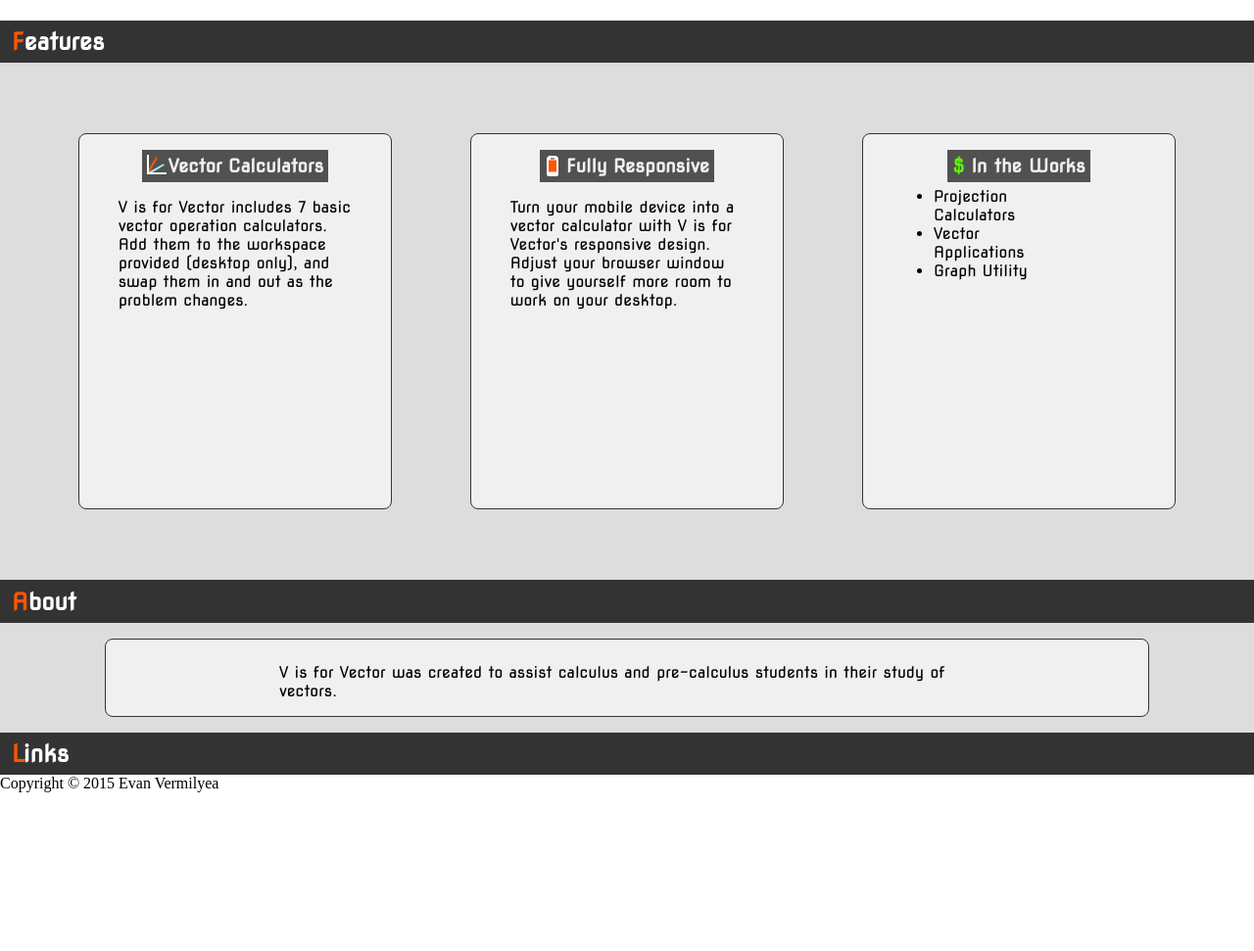
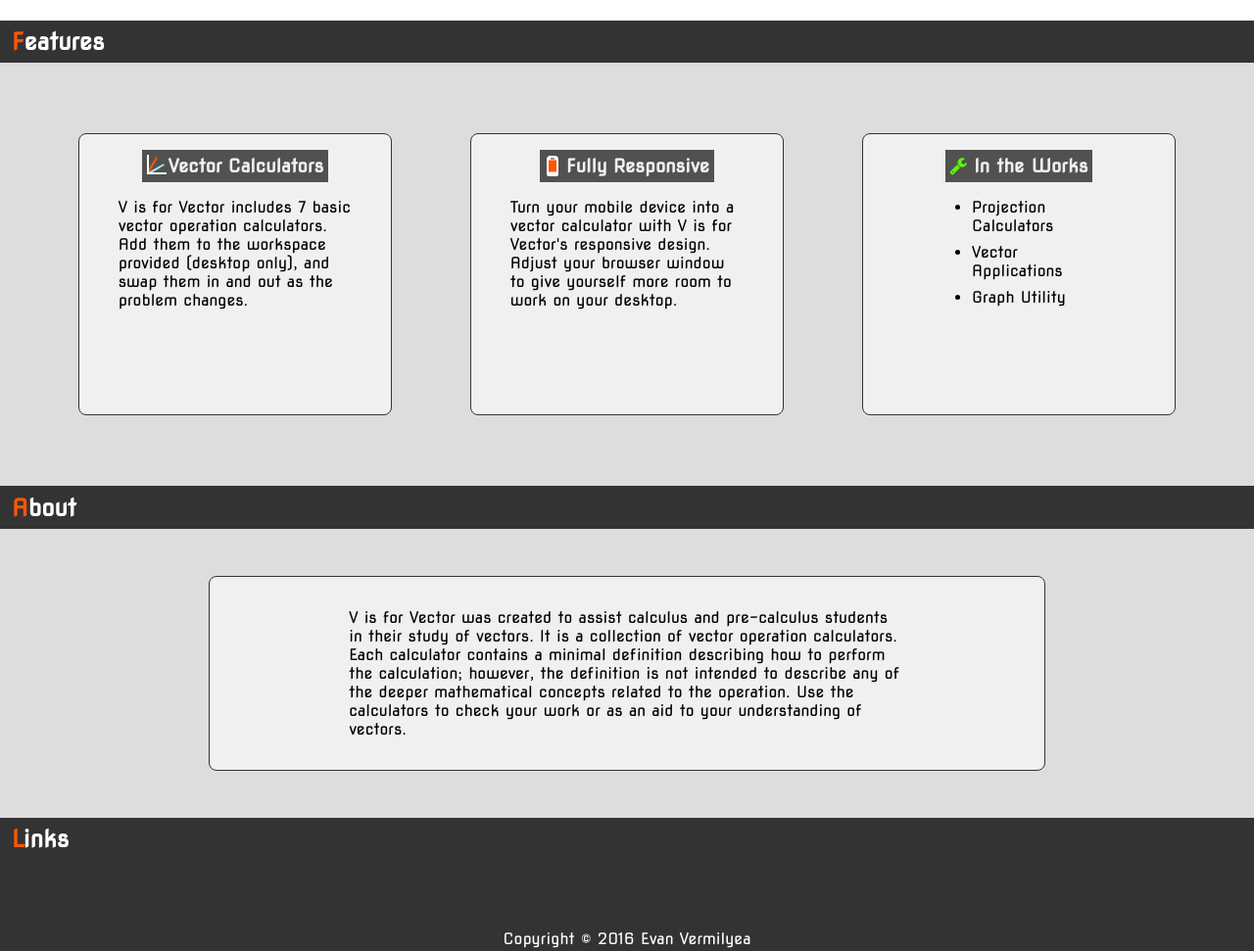
Before and after one commit to evrm1ya/vectorcalcs, a plain HTML site: page index.html in a window 1280 px wide. Shown: the part 1534-2505 px from the top of the page at 98% size. Before the commit the page ends 2343 px from the top, so only its background shows below. Drawn offline with nearby package versions, Linux system fonts and the light colour scheme; a web font is replaced by a local one.

Commit message:
add footer; fix a few styles

```diff
--- a/index.html
+++ b/index.html
@@ -6,6 +6,7 @@
   <meta name="viewport" content="width=device-width, initial-scale=1.0">
   <link href="styles.css" rel="stylesheet" type="text/css">
   <link href='http://fonts.googleapis.com/css?family=Audiowide|Coda|Nova+Square' rel='stylesheet' type='text/css'>
+  <link rel="stylesheet" href="https://maxcdn.bootstrapcdn.com/font-awesome/4.5.0/css/font-awesome.min.css">
   <script src='//code.jquery.com/jquery-1.12.0.min.js'></script>
   <script src='https://ajax.googleapis.com/ajax/libs/jqueryui/1.11.4/jquery-ui.min.js'></script>
 </head>
@@ -315,8 +316,10 @@
           <strong>&#9002;</strong><br/>
         <button id="twoD-vSub-calc-btn" class="m-calc-btn-orange" type="button">Calculate</button>
         <button id="twoD-vSub-rst-btn" class="m-rst-btn-blue" type="button">Reset</button><br/>
-        <span class="in-ltr-orange">a</span> - <span class="in-ltr-blue">b</span> = <strong>&#9001;</strong>
-        <input id="twoD-vSub-solOne-out" type="text"/> , <input id="twoD-vSub-solTwo-out" type="text"></input>
+        <span class="in-ltr-orange">a</span> - <span class="in-ltr-blue">b</span> =
+        <strong>&#9001;</strong>
+        <input id="twoD-vSub-solOne-out" type="text"/> ,
+        <input id="twoD-vSub-solTwo-out" type="text"/>
           <strong>&#9002;</strong><br/>
       </form>
       <hr>
@@ -324,7 +327,7 @@
         <span class="in-ltr-orange">a</span> = <strong>&#9001;</strong>
         <input id="threeD-vSub-aOne-in" class="m-orange-focus" type="number" placeholder="a1"/> ,
         <input id="threeD-vSub-aTwo-in" class="m-orange-focus" type="number" placeholder="a2"/> ,
-        <input id="threeD-vSub-aThree-in" class="m-orange-focus" type="number" placeholder="a3"</input>
+        <input id="threeD-vSub-aThree-in" class="m-orange-focus" type="number" placeholder="a3"/>
           <strong>&#9002;</strong><br/>
         <a name="scalar-mult"></a><!-- scalar mult win anchor -->
         <span class="in-ltr-blue">b</span> = <strong>&#9001;</strong>
@@ -350,7 +353,9 @@
       <a href="javascript: void(0);" id="vec-scal-mult-win-close" class="m-calc-win-close">X</a>
     </header>
     <div class="m-calc-win-def-btn">
-      <a href="javascript: void(0);" id="vec-scal-mult-def-btn"><span class="in-ltr-blue">D</span>efinition</a>
+      <a href="javascript: void(0);" id="vec-scal-mult-def-btn">
+        <span class="in-ltr-blue">D</span>efinition
+      </a>
     </div>
     <div id="vec-scal-mult-def-win" class="m-def-win">
       <p>Let</p>
@@ -359,12 +364,17 @@
       <p class="m-def-win-highlight"><span class="in-ltr-blue">a</span> = <b>&#9001;</b> a<sub>1</sub> ,
         a<sub>2</sub> , a<sub>3</sub> <b>&#9002;</b><p>
       <p>then</p>
-      <p class="m-def-win-highlight"><span class="in-ltr-green">c</span><span class="in-ltr-blue">a</span> =
+      <p class="m-def-win-highlight">
+        <span class="in-ltr-green">c</span><span class="in-ltr-blue">a</span> =
         <b>&#9001;</b> <span class="in-ltr-green">c</span>a<sub>1</sub> ,
-        <span class="in-ltr-green">c</span>a<sub>2</sub> , <span class="in-ltr-green">c</span>a<sub>3</sub>
-        <b>&#9002;</b> .</p>
+        <span class="in-ltr-green">c</span>a<sub>2</sub> ,
+        <span class="in-ltr-green">c</span>a<sub>3</sub>
+        <b>&#9002;</b> .
+      </p>
       <footer>
-       <a href="javascript: void(0);" id="vec-scal-mult-def-win-close"><span class="in-ltr-blue">C</span>lose</a>
+        <a href="javascript: void(0);" id="vec-scal-mult-def-win-close">
+          <span class="in-ltr-blue">C</span>lose
+        </a>
       </footer>
     </div>
     <div class="m-calc-content-win">
@@ -393,7 +403,7 @@
         <span class="in-ltr-blue">a</span> = <strong>&#9001;</strong>
         <input id="threeD-vScal-mult-aOne-in" class="m-blue-focus" type="number" placeholder="a1"/> ,
         <input id="threeD-vScal-mult-aTwo-in" class="m-blue-focus" type="number" placeholder="a2"/> ,
-        <input id="threeD-vScal-mult-aThree-in" class="m-blue-focus" type="number" placeholder="a3"</input>
+        <input id="threeD-vScal-mult-aThree-in" class="m-blue-focus" type="number" placeholder="a3"/>
           <strong>&#9002;</strong><br/>
         <button id="threeD-vScal-mult-calc-btn" class="m-calc-btn-orange" type="button">Calculate</button>
         <button id="threeD-vScal-mult-rst-btn" class="m-rst-btn-blue" type="button">Reset</button><br/>
@@ -414,25 +424,37 @@
       <a href="javascript: void(0);" id="vec-mag-win-close" class="m-calc-win-close">X</a>
     </header>
     <div class="m-calc-win-def-btn">
-      <a href="javascript: void(0);" id="vec-mag-def-btn"><span class="in-ltr-blue">D</span>efinition</a>
+      <a href="javascript: void(0);" id="vec-mag-def-btn">
+        <span class="in-ltr-blue">D</span>efinition
+      </a>
     </div>
     <div id="vec-mag-def-win" class="m-def-win">
       <p>If</p>
-      <p class="m-def-win-highlight"><span class="in-ltr-orange">a</span> = <b>&#9001;</b> a<sub>1</sub> ,
-        a<sub>2</sub> <b>&#9002;</b></p>
+      <p class="m-def-win-highlight">
+        <span class="in-ltr-orange">a</span> = <b>&#9001;</b> a<sub>1</sub> ,
+        a<sub>2</sub> <b>&#9002;</b>
+      </p>
       <p>then</p>
-      <p class="m-def-win-highlight"><span class="in-ltr-orange">&#124;&#124;a&#124;&#124;</span> =
-        sqrt( a<sub>1</sub><sup>2</sup> + a<sub>2</sub><sup>2</sup> ) </p>
+      <p class="m-def-win-highlight">
+        <span class="in-ltr-orange">&#124;&#124;a&#124;&#124;</span> =
+        sqrt( a<sub>1</sub><sup>2</sup> + a<sub>2</sub><sup>2</sup> )
+      </p>
       <br/>
       <br/>
       <p>If</p>
-      <p class="m-def-win-highlight"><span class="in-ltr-orange">a</span> = <b>&#9001;</b> a<sub>1</sub> ,
-        a<sub>2</sub> , a<sub>3</sub> <b>&#9002;</b></p>
+      <p class="m-def-win-highlight">
+        <span class="in-ltr-orange">a</span> = <b>&#9001;</b> a<sub>1</sub> ,
+        a<sub>2</sub> , a<sub>3</sub> <b>&#9002;</b>
+      </p>
       <p>then</p>
-      <p class="m-def-win-highlight"><span class="in-ltr-orange">&#124;&#124;a&#124;&#124;</span> =
-      sqrt( a<sub>1</sub><sup>2</sup> + a<sub>2</sub><sup>2</sup> + a<sub>3</sub><sup>2</sup> )</p>
+      <p class="m-def-win-highlight">
+        <span class="in-ltr-orange">&#124;&#124;a&#124;&#124;</span> =
+        sqrt( a<sub>1</sub><sup>2</sup> + a<sub>2</sub><sup>2</sup> + a<sub>3</sub><sup>2</sup> )
+      </p>
       <footer>
-       <a href="javascript: void(0);" id="vec-mag-def-win-close"><span class="in-ltr-blue">C</span>lose</a>
+        <a href="javascript: void(0);" id="vec-mag-def-win-close">
+          <span class="in-ltr-blue">C</span>lose
+        </a>
       </footer>
     </div>
     <div class="m-calc-content-win">
@@ -452,7 +474,7 @@
         <span class="in-ltr-orange">a</span> = <strong>&#9001;</strong>
         <input id="threeD-mag-aOne-in" class="m-orange-focus" type="number" placeholder="a1"/> ,
         <input id="threeD-mag-aTwo-in" class="m-orange-focus" type="number" placeholder="a2"/> ,
-        <input id="threeD-mag-aThree-in" class="m-orange-focus" type="number" placeholder="a3"</input>
+        <input id="threeD-mag-aThree-in" class="m-orange-focus" type="number" placeholder="a3"/>
           <strong>&#9002;</strong><br/>
         <button id="threeD-mag-calc-btn" class="m-calc-btn-orange" type="button">Calculate</button>
         <button id="threeD-mag-rst-btn" class="m-rst-btn-blue" type="button">Reset</button><br/>
@@ -467,33 +489,50 @@
       <a href="javascript: void(0);" id="vec-dot-win-close" class="m-calc-win-close">X</a>
     </header>
     <div class="m-calc-win-def-btn">
-      <a href="javascript: void(0);" id="vec-dot-def-btn"><span class="in-ltr-blue">D</span>efinition</a>
+      <a href="javascript: void(0);" id="vec-dot-def-btn">
+        <span class="in-ltr-blue">D</span>efinition
+      </a>
     </div>
     <div id="vec-dot-def-win" class="m-def-win">
       <p>If</p>
-      <p class="m-def-win-highlight"><span class="in-ltr-orange">a</span> = <b>&#9001;</b> a<sub>1</sub> ,
-        a<sub>2</sub> <b>&#9002;</b></p>
+      <p class="m-def-win-highlight">
+        <span class="in-ltr-orange">a</span> = <b>&#9001;</b> a<sub>1</sub> ,
+        a<sub>2</sub> <b>&#9002;</b>
+      </p>
       <p>and</p>
-      <p class="m-def-win-highlight"><span class="in-ltr-blue">b</span> = <b>&#9001;</b> b<sub>1</sub> ,
-        b<sub>2</sub> <b>&#9002;</b></p>
+      <p class="m-def-win-highlight">
+        <span class="in-ltr-blue">b</span> = <b>&#9001;</b> b<sub>1</sub> ,
+        b<sub>2</sub> <b>&#9002;</b>
+      </p>
       <p>then</p>
-      <p class="m-def-win-highlight"><span class="in-ltr-orange">a</span> <span class="in-dot">&middot;</span>
-        <span class="in-ltr-blue">b</span> = a<sub>1</sub>b<sub>1</sub> + a<sub>2</sub>b<sub>2</sub>.</p>
+      <p class="m-def-win-highlight">
+        <span class="in-ltr-orange">a</span> <span class="in-dot">&middot;</span>
+        <span class="in-ltr-blue">b</span> =
+        a<sub>1</sub>b<sub>1</sub> + a<sub>2</sub>b<sub>2</sub>.
+      </p>
       <br/>
       <br/>
       <p>If</p>
-      <p class="m-def-win-highlight"><span class="in-ltr-orange">a</span> = <b>&#9001;</b> a<sub>1</sub> ,
-        a<sub>2</sub> , a<sub>3</sub> <b>&#9002;</b></p>
+      <p class="m-def-win-highlight">
+        <span class="in-ltr-orange">a</span> = <b>&#9001;</b> a<sub>1</sub> ,
+        a<sub>2</sub> , a<sub>3</sub> <b>&#9002;</b>
+      </p>
       <p>and</p>
-      <p class="m-def-win-highlight"><span class="in-ltr-blue">b</span> = <b>&#9001;</b> b<sub>1</sub> ,
-        b<sub>2</sub> , b<sub>3</sub> <b>&#9002;</b></p>
+      <p class="m-def-win-highlight">
+        <span class="in-ltr-blue">b</span> = <b>&#9001;</b> b<sub>1</sub> ,
+        b<sub>2</sub> , b<sub>3</sub> <b>&#9002;</b>
+      </p>
       <p>then</p>
-      <p class="m-def-win-highlight"><span class="in-ltr-orange">a</span> <span class="in-dot">&middot;</span>
-       <span class="in-ltr-blue">b</span> =
-       </b> a<sub>1</sub>b<sub>1</sub> + a<sub>2</sub>b<sub>2</sub> +
-       a<sub>3</sub>b<sub>3</sub>.</p>
+      <p class="m-def-win-highlight">
+        <span class="in-ltr-orange">a</span> <span class="in-dot">&middot;</span>
+        <span class="in-ltr-blue">b</span> =
+        </b> a<sub>1</sub>b<sub>1</sub> + a<sub>2</sub>b<sub>2</sub> +
+        a<sub>3</sub>b<sub>3</sub>.
+      </p>
       <footer>
-       <a href="javascript: void(0);" id="vec-dot-def-win-close"><span class="in-ltr-blue">C</span>lose</a>
+        <a href="javascript: void(0);" id="vec-dot-def-win-close">
+          <span class="in-ltr-blue">C</span>lose
+        </a>
       </footer>
     </div>
     <div class="m-calc-content-win">
@@ -707,7 +746,7 @@
     </div>
     <div class="m-feature-col-3">
       <header>
-        <h3><span class="in-ltr-green">&#36;</span> In the Works</h3>
+        <h3><i class='fa fa-wrench'></i> In the Works</h3>
       </header>
       <a name="mob-about"></a><!-- mobile anchor -->
       <ul>
@@ -723,11 +762,16 @@
       <h2><span class="in-ltr-orange">A</span>bout</h2>
     </header>
     <!-- @todo: desktop about col width -->
-    <div class="m-about-col-">
+    <div class="m-about-col-10">
       <div class="m-about-content-wrapper">
         <p>
           V is for Vector was created to assist calculus and pre-calculus
-          students in their study of vectors.
+          students in their study of vectors. It is a collection of vector
+          operation calculators. Each calculator contains a minimal definition
+          describing how to perform the calculation; however, the definition
+          is not intended to describe any of the deeper mathematical concepts
+          related to the operation. Use the calculators to check your work or
+          as an aid to your understanding of vectors.
         </p>
       </div>
     </div>
@@ -738,8 +782,8 @@
       <h2><span class="in-ltr-orange">L</span>inks</h2>
     </header>
   </section>
-  <footer>
-    <p>Copyright &copy; 2015 Evan Vermilyea</p>
+  <footer class='l-main-footer'>
+    <p>Copyright &copy; 2016 Evan Vermilyea</p>
   </footer>
   <script src="vectors-fd.js"></script>
 </body>
--- a/styles.css
+++ b/styles.css
@@ -127,6 +127,19 @@ a {
   display: none;
 }
 
+.l-main-footer {
+  display: flex;
+  flex-direction: column;
+  justify-content: center;
+  align-items: center;
+  height: 10em;
+  background-color: #333;
+}
+
+.l-main-footer p {
+  color: white;
+  font-family: 'nova square', helvetica, sans-serif;
+}
 
 /**
  *
@@ -482,10 +495,27 @@ a {
   text-align: left;
 }
 
+[class*="m-feature-col-"]:last-child {
+  display: flex;
+  flex-direction: column;
+  justify-content: flex-start;
+  align-items: center;
+}
+
+[class*="m-feature-col-"]:last-child header h3 i {
+  color: #5df50a;
+}
+
 [class*="m-feature-col-"] ul {
+  margin-top: 1em;
+}
+
+[class*="m-feature-col-"] ul li {
   text-align: left;
-  margin-top: .3em;
-  margin-left: 4.5em;
+}
+
+[class*="m-feature-col-"] ul li:not(:first-child) {
+  margin-top: .5em;
 }
 
 [class*="m-about-col-"] {
@@ -493,19 +523,20 @@ a {
   background-color: #ddd;
   font-family: 'nova square', helvetica, sans-serif;
   padding: 1em 8.333% 0 8.333%;
+  margin: 2em auto;
 }
 
 .m-about-content-wrapper {
   background-color: #f0f0f0;
   border: .1em solid #333;
   border-radius: .5em;
-  padding: 1em 0;
+  padding: 2em 0;
 
 }
 
 [class*="m-about-col-"] p {
   width: 66.666%;
-  margin: .5em 0 0 16.666%;
+  margin-left: 16.666%;
   text-align: left;
 }
 
@@ -916,7 +947,7 @@ a {
     display: inline-block;
     float: left;
     margin-left: 6.25%;
-    min-height: 24em;
+    min-height: 18em;
   }
 
   [class*="m-feature-col"] header {
```
